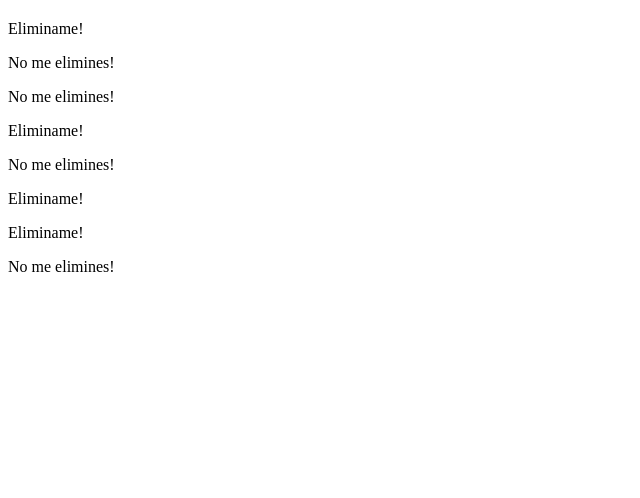
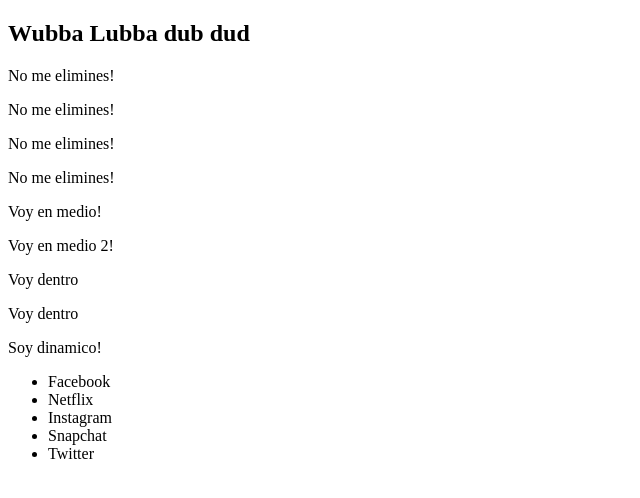
Before and after one commit to juancardaw/ejercicios_dom_js, a plain HTML site: page ejercicio2/index.html in a window 1280 px wide. Shown: the whole page, without its empty margins (0-640 px from the left). Drawn offline with Linux system fonts and the light colour scheme.

Commit message:
ejercicio 2 completo

```diff
--- a/ejercicio2/ejercicio2.js
+++ b/ejercicio2/ejercicio2.js
@@ -1,13 +1,19 @@
 // 2.1 Inserta dinamicamente en un html un div vacio con javascript.
 const nuevoDiv = document.createElement("div");
+
 console.log(nuevoDiv);
+document.body.appendChild(nuevoDiv)
+
 
 
 // 2.2 Inserta dinamicamente en un html un div que contenga una p con javascript.
 const nuevoDiv2 = document.createElement("div");
 const parf = document.createElement("p");
+
 nuevoDiv2.appendChild(parf);
-console.log(nuevoDiv2);
+document.body.appendChild(nuevoDiv2)
+console.log(nuevoDiv2)
+
 
 
 // 2.3 Inserta dinamicamente en un html un div que contenga 6 p utilizando un
@@ -20,32 +26,98 @@ for(i = 0; i < parrafosNumber; i++){
     nuevoDiv3.appendChild(parf6);
 };
 
+document.body.appendChild(nuevoDiv3)
 console.log(nuevoDiv3);
 
 // Otra forma de hacerlo
 const nuevoDiv33 = document.createElement("div");
 
 for(i = 0; i < 6; i++) {
-    const parf6Doble = document.createElement("p");
-    nuevoDiv33.appendChild(parf6Doble);
+    const parf66 = document.createElement("p");
+    nuevoDiv33.appendChild(parf66);
 };
 
+document.body.appendChild(nuevoDiv3)
 console.log(nuevoDiv33);
+
 
 
 // 2.4 Inserta dinamicamente con javascript en un html una p con el
 // 	texto 'Soy dinámico!'.
+const parfDinamico = document.createElement("p");
+
+parfDinamico.innerText = "Soy dinamico!";
+document.body.appendChild(parfDinamico)
+console.log(parfDinamico);
+
+
+
 
 // 2.5 Inserta en el h2 con la clase .fn-insert-here el texto 'Wubba Lubba dub dub'.
+const h2 = document.querySelector(".fn-insert-here");
+
+h2.innerText = "Wubba Lubba dub dud";
+
+
+
 
 // 2.6 Basandote en el siguiente array crea una lista ul > li con
 // los textos del array.
-// const apps = ['Facebook', 'Netflix', 'Instagram', 'Snapchat', 'Twitter'];
+const apps = ['Facebook', 'Netflix', 'Instagram', 'Snapchat', 'Twitter'];
+const ul = document.createElement("ul");
+
+for(const app of apps) {
+    const li = document.createElement("li");
+    li.textContent = app;
+    ul.appendChild(li);
+    document.body.appendChild(ul);
+};
+
+
+
 
 // 2.7 Elimina todos los nodos que tengan la clase .fn-remove-me
+const borrar = document.querySelectorAll(".fn-remove-me");
+
+borrar.forEach(borrarNodos => {
+    borrarNodos.parentNode.removeChild(borrarNodos);
+});
+
+
+
 
 // 2.8 Inserta una p con el texto 'Voy en medio!' entre los dos div.
 // 	Recuerda que no solo puedes insertar elementos con .appendChild.
+const pDivs = document.createElement("p");
+const divPdivs = document.querySelector("div");
+
+pDivs.textContent = "Voy en medio!";
+divPdivs.appendChild(pDivs);
+
+
+// Otra forma de hacerlo creando clases en los DIV
+const pDivs2 = document.createElement("p");
+pDivs2.textContent = "Voy en medio 2!";
+
+const primerDiv = document.querySelector(".primerDiv");
+const segundoDiv = document.querySelector(".segundoDiv");
+
+if(primerDiv && segundoDiv) {
+    primerDiv.parentNode.insertBefore(pDivs2, segundoDiv);
+};
+
+
+
 
 // 2.9 Inserta p con el texto 'Voy dentro!', dentro de todos los div con la clase
 // 	.fn-insert-here
+
+const divDentro = document.querySelectorAll(".fn-insert-here");
+
+divDentro.forEach(elementoDivP => {
+    if(elementoDivP.tagName === "DIV"){
+        const pDivDentro = document.createElement("p");
+        pDivDentro.textContent = "Voy dentro";
+        elementoDivP.appendChild(pDivDentro);
+    };
+});
--- a/ejercicio2/index.html
+++ b/ejercicio2/index.html
@@ -17,6 +17,8 @@
   <p class="fn-remove-me">Eliminame!</p>
   <p>No me elimines!</p>
 	<div></div><div></div>
+  <div class="primerDiv"></div>
+  <div class="segundoDiv"></div>
 	<div class="fn-insert-here"></div>
   <div class="fn-insert-here"></div>
 </body>
```
